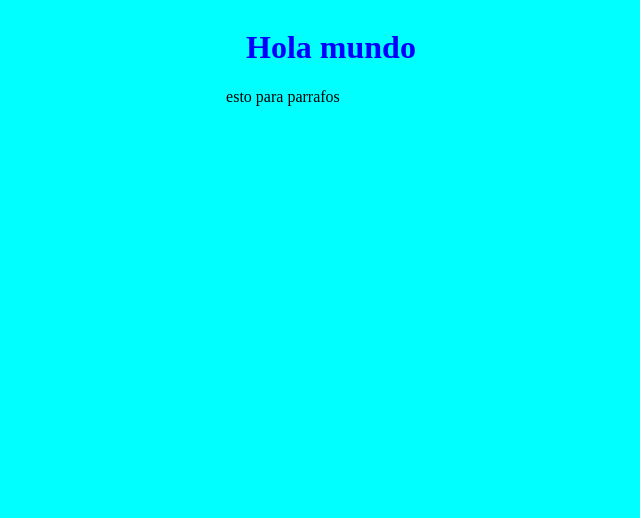
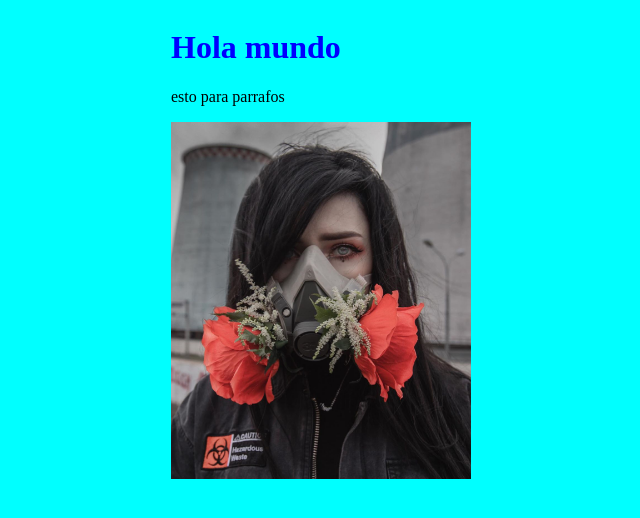
Before and after one commit to GTHadez/paginaclase1-programacion, a plain HTML site: page index.html in a window 1280 px wide. Shown: the whole page, without its empty margins (319-959 px from the left). Drawn offline with Linux system fonts and the light colour scheme.

Commit message:
agg de imagen

```diff
--- a/index.html
+++ b/index.html
@@ -12,6 +12,7 @@
     <div>
         <h1>Hola mundo</h1>
         <p>esto para parrafos</p>
+        <img src="img/mascara flores.jpg" alt="portafolios" width="300px">
     </div>
 </div>
 </body>
--- a/style.css
+++ b/style.css
@@ -4,5 +4,5 @@ body {
 
 h1{
     color: blue;
-    margin-left: 20px;
+
 }
```
Also changed, not shown: img/mascara flores.jpg (added).
